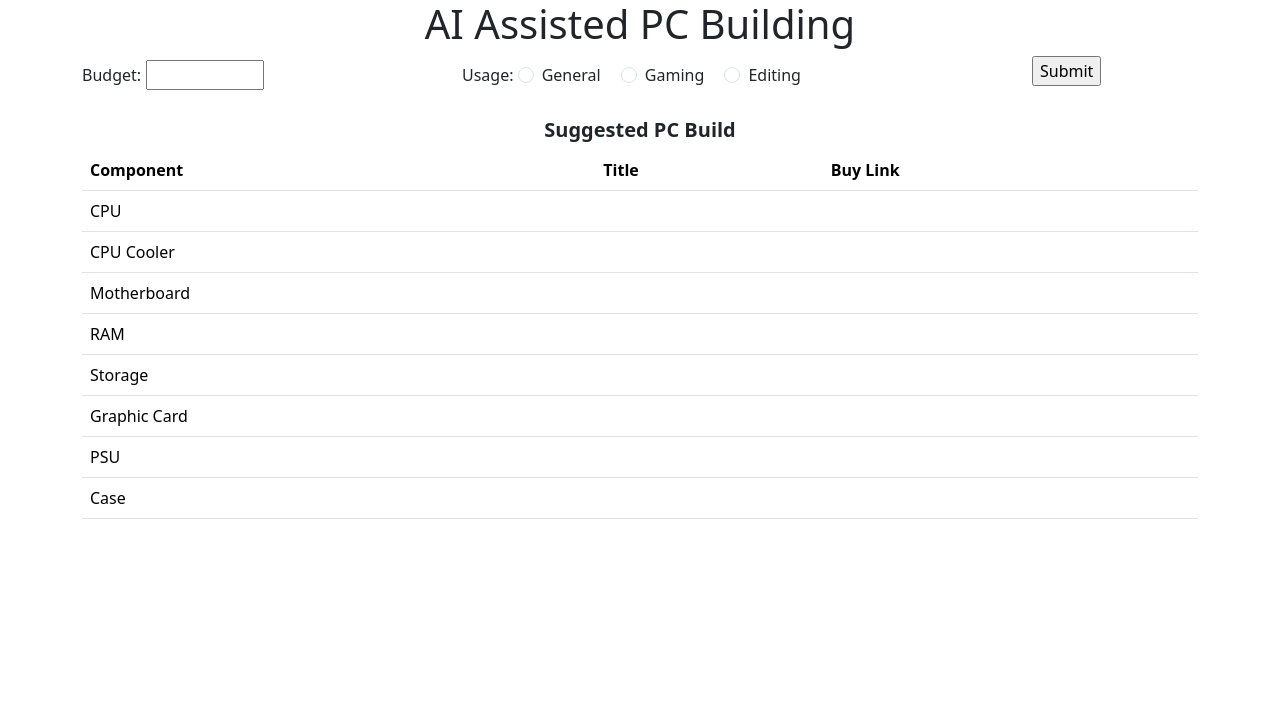
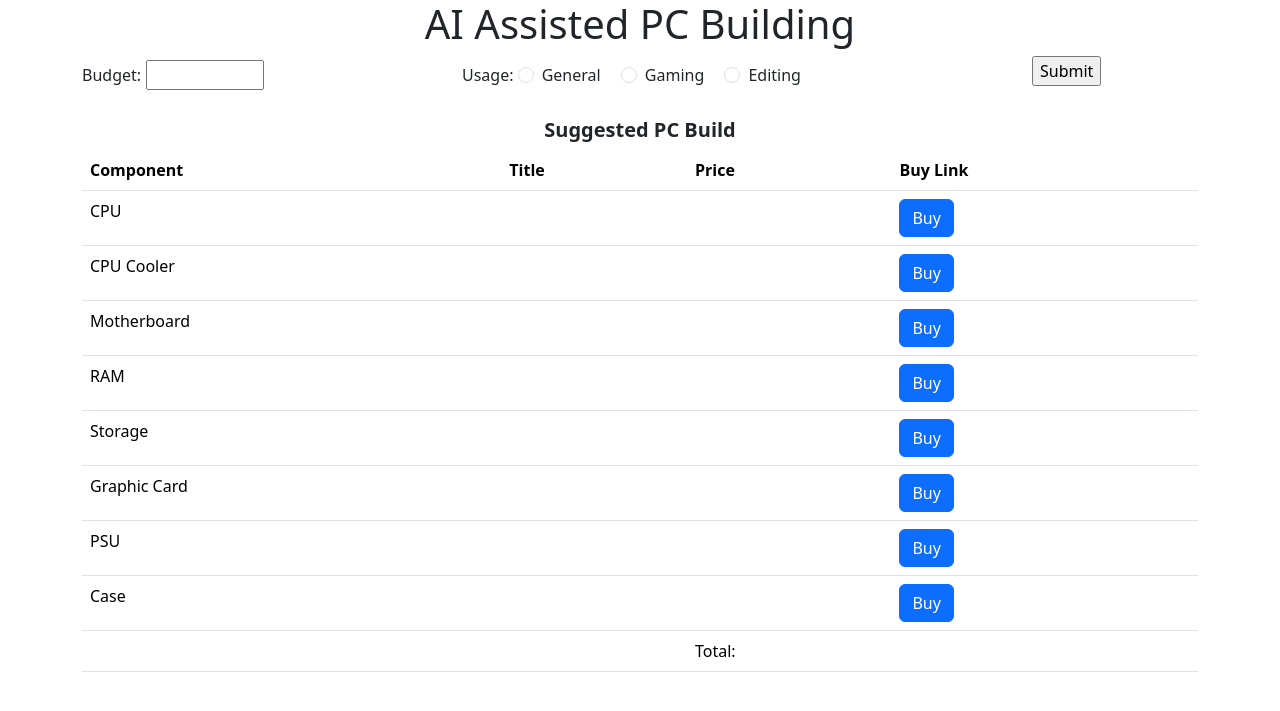
Before and after one commit to likslee2/23CS096, a Flask app: page / in a window 1280 px wide. Shown: the top 711 px of the page. Run offline with Flask 3, Linux system fonts and the light colour scheme.

Commit message:
Update web

```diff
--- a/web/app.py
+++ b/web/app.py
@@ -14,7 +14,7 @@ def index():
         usage = int(request.form['usage'])
         model = load('web/regression_model.joblib')
         pred = model.predict(np.array([[usage, budget]]))
-        return str(pred)
+        return render_template("index.html", result=pred)
 
 if __name__ == "__main__":
     app.run(debug=True)
--- a/web/templates/index.html
+++ b/web/templates/index.html
@@ -46,6 +46,7 @@
                     <tr>
                         <th>Component</th>
                         <th>Title</th>
+                        <th>Price</th>
                         <th>Buy Link</th>
                     </tr>
                 </thead>
@@ -53,40 +54,72 @@
                     <td>CPU</td>
                     <td></td>
                     <td></td>
+                    <td>
+                        <button type="button" class="btn btn-primary">Buy</button>
+                    </td>
                 </tr>
                 <tr>
                     <td>CPU Cooler</td>
                     <td></td>
                     <td></td>
+                    <td>
+                        <button type="button" class="btn btn-primary">Buy</button>
+                    </td>
                 </tr>
                 <tr>
                     <td>Motherboard</td>
                     <td></td>
                     <td></td>
+                    <td>
+                        <button type="button" class="btn btn-primary">Buy</button>
+                    </td>
                 </tr>
                 <tr>
                     <td>RAM</td>
                     <td></td>
                     <td></td>
+                    <td>
+                        <button type="button" class="btn btn-primary">Buy</button>
+                    </td>
                 </tr>
                 <tr>
                     <td>Storage</td>
                     <td></td>
                     <td></td>
+                    <td>
+                        <button type="button" class="btn btn-primary">Buy</button>
+                    </td>
                 </tr>
                 <tr>
                     <td>Graphic Card</td>
                     <td></td>
                     <td></td>
+                    <td>
+                        <button type="button" class="btn btn-primary">Buy</button>
+                    </td>
                 </tr>
                 <tr>
                     <td>PSU</td>
                     <td></td>
                     <td></td>
+                    <td>
+                        <button type="button" class="btn btn-primary">Buy</button>
+                    </td>
                 </tr>
                 <tr>
                     <td>Case</td>
                     <td></td>
+                    <td></td>
+                    <td>
+                        <button type="button" class="btn btn-primary">Buy</button>
+                    </td>
+                </tr>
+                <tr>
+                    <td></td>
+                    <td></td>
+                    <td>
+                        Total:
+                    </td>
                     <td></td>
                 </tr>
             </table>
```
